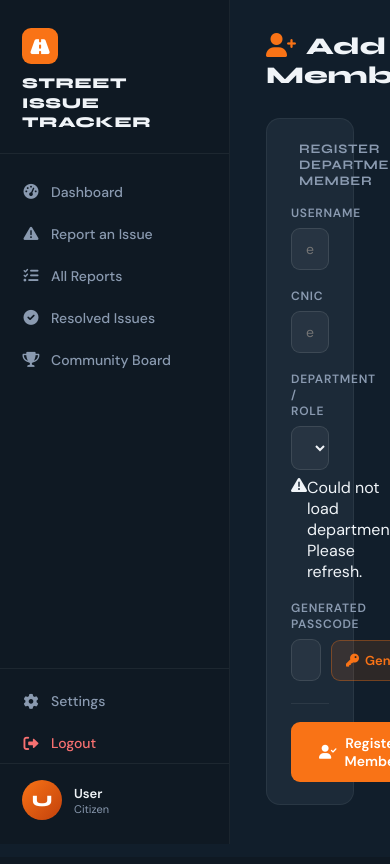
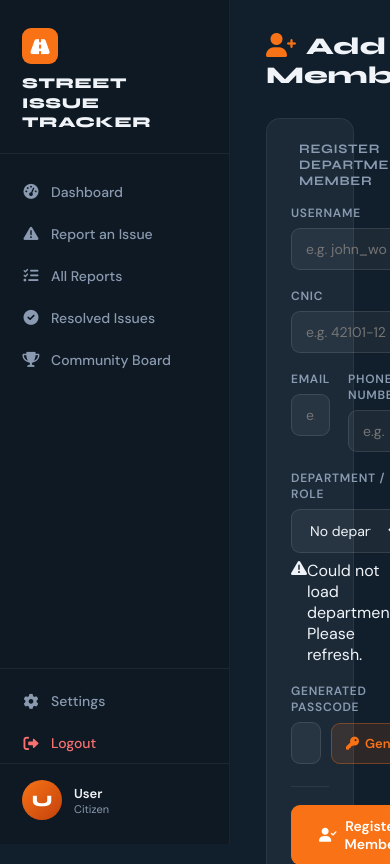
Before and after one commit to M-Rehan-S/Street-Issue-Tracker, a Flask app: template templates/members.html in a window 390 px wide. Shown: the top 864 px of the page. Before the commit the page ends 820 px from the top, so only its background shows below. Run offline with Flask 3, Linux system fonts and the light colour scheme; the template is opened without the code that fills it, so the values that code supplies are empty; some libraries are stand-ins or nearby versions.

Commit message:
Update members.html
Added Email and Phone number fields.

```diff
--- a/templates/members.html
+++ b/templates/members.html
@@ -37,9 +37,18 @@
           <input type="text" id="amCNIC" placeholder="e.g. 42101-1234567-1" maxlength="15" />
         </div>
 
+        <div class="form-group">
+          <label>Email</label>
+          <input type="email" id="amEmail" placeholder="e.g. name@gmail.com" maxlength="100" />
+        </div>
+
+        <div class="form-group">
+          <label>Phone Number</label>
+          <input type="tel" id="amPhoneNo" placeholder="e.g. 0321-1234567" maxlength="12" />
+        </div>
+
         <div class="form-group full">
           <label>Department / Role</label>
-          <!-- Populated dynamically by members.js via /get-roles -->
           <select id="amRole">
             <option value="">Loading departments…</option>
           </select>
@@ -73,14 +82,11 @@
     <!-- Credentials reveal card -->
     <div class="success-card" id="successCard">
       <div class="success-title"><i class="fas fa-circle-check"></i> Member Registered Successfully</div>
+
       <div class="cred-row">
         <span class="cred-label">Username</span>
         <span class="cred-val" id="scUsername">—</span>
         <button class="copy-btn" onclick="copyText('scUsername')"><i class="fas fa-copy"></i> Copy</button>
-      </div>
-      <div class="cred-row">
-        <span class="cred-label">CNIC</span>
-        <span class="cred-val" id="scCNIC">—</span>
       </div>
       <div class="cred-row">
         <span class="cred-label">Passcode</span>
@@ -88,9 +94,22 @@
         <button class="copy-btn" onclick="copyText('scPasscode')"><i class="fas fa-copy"></i> Copy</button>
       </div>
       <div class="cred-row">
+        <span class="cred-label">CNIC</span>
+        <span class="cred-val" id="scCNIC">—</span>
+      </div>
+      <div class="cred-row">
+        <span class="cred-label">Email</span>
+        <span class="cred-val" id="scEmail">—</span>
+      </div>
+      <div class="cred-row">
+        <span class="cred-label">Phone Number</span>
+        <span class="cred-val" id="scPhone">—</span>
+      </div>
+      <div class="cred-row">
         <span class="cred-label">Department</span>
         <span class="cred-val" id="scRole">—</span>
       </div>
+
       <div class="warn-note">
         <i class="fas fa-triangle-exclamation"></i>
         Share these credentials with the member securely. The passcode will not be shown again.
@@ -104,4 +123,5 @@
   <script src="{{ url_for('static', filename='sidebar.js') }}"></script>
   <script src="{{ url_for('static', filename='members.js') }}"></script>
 </body>
+
 </html>
```
